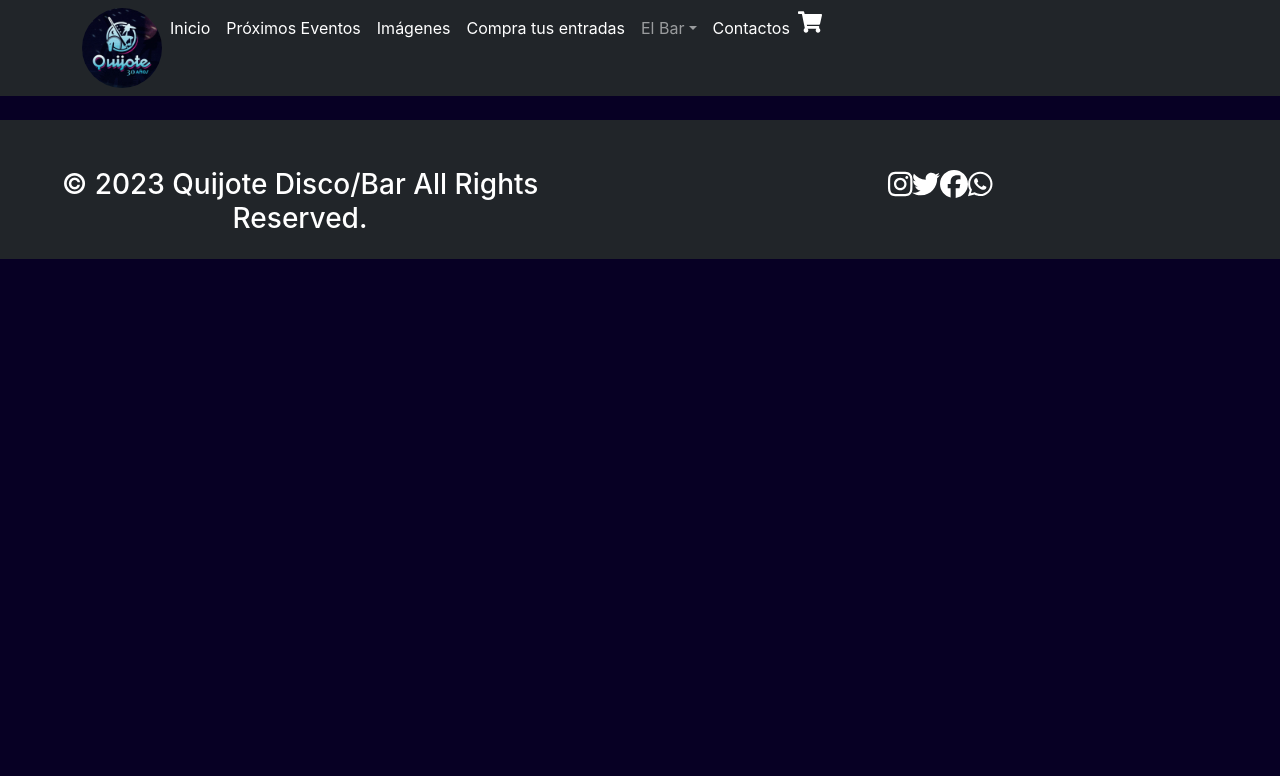
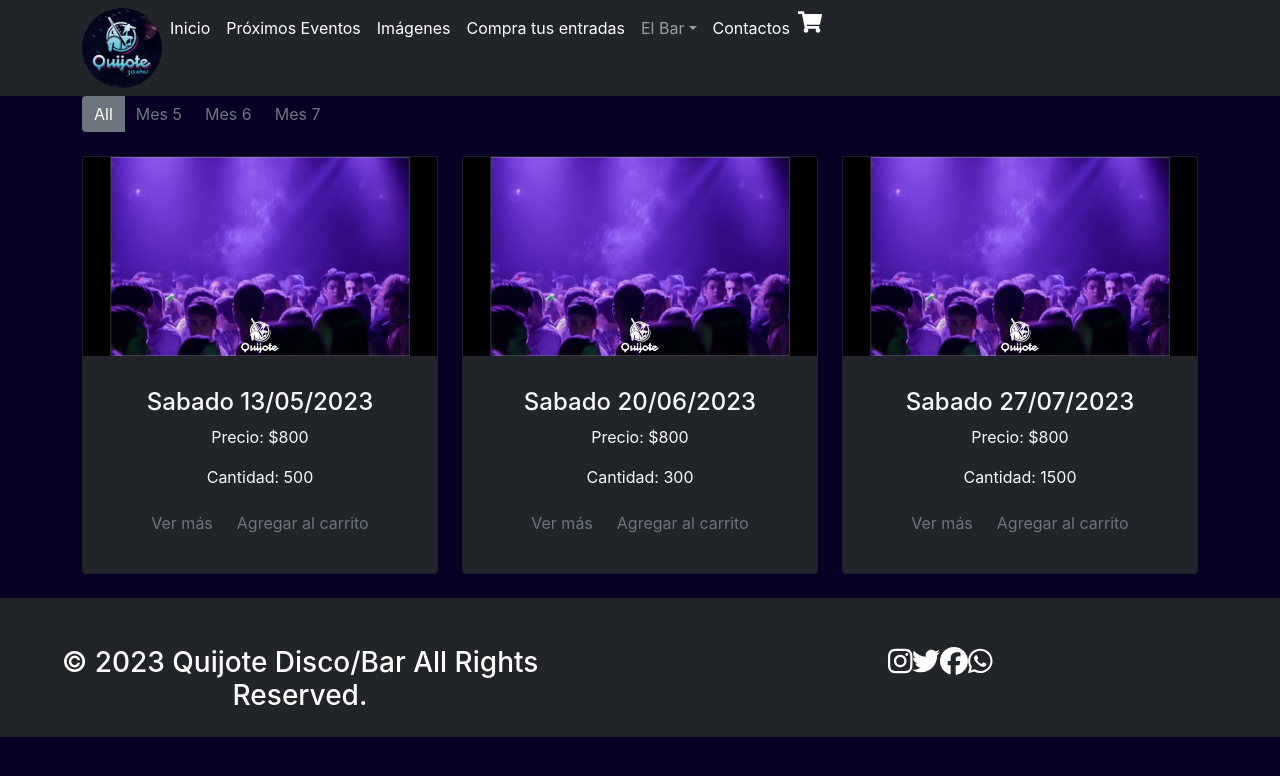
Before and after one commit to Antopasquettin90/react-pasquettin, a React (Create React App) app: page /category/1 in a window 1280 px wide. Shown: the top 776 px of the page. Built offline with nearby package versions, Linux system fonts and the light colour scheme.

Commit message:
ultimo commit de entrega 2

```diff
--- a/src/App.js
+++ b/src/App.js
@@ -1,15 +1,24 @@
+import React from 'react';
 import './App.css';
-import Rutas from './Routes/Rutas';
 
+import { BrowserRouter, Routes, Route } from 'react-router-dom';
+import Navbar from './components/Navbar/Navbar';
+import Cards from './components/Cards/Cards';
+import ItemList from './components/Items/ItemList';
+import Footer from './components/Footer/Footer';
 
-
-function App() {
+const App = () => {
   return (
-    <div className="App">
-     <Rutas/>
-    </div>
-
+    <BrowserRouter>
+      <Navbar />
+      <Routes>
+        <Route path="/Inicio" element={<Cards />} />
+        <Route path="/category/:categoryId" element={<Cards />} />
+        <Route path="/detail/:detailId" element={<ItemList />} />
+      </Routes>
+      <Footer/>
+    </BrowserRouter>
   );
-}
+};
 
 export default App;
--- a/src/Pages/Compratusentradas.js
+++ b/src/Pages/Compratusentradas.js
@@ -1,12 +1,8 @@
 import React from 'react'
-import Cards from '../components/Cards/Cards'
 
 const Compratusentradas = () => {
   return (
-    <div>
-    <h1>Compra tus Entradas</h1>
-      <Cards/>
-    </div>
+    <h1>Compratusentradas</h1>
   )
 }
 
--- a/src/components/Cards/Card.js
+++ b/src/components/Cards/Card.js
@@ -1,9 +1,8 @@
-import React, { useState } from "react";
-import PropTypes from "prop-types";
+import React, { useState } from 'react';
+import PropTypes from 'prop-types';
+import './card.css';
 
-import "./card.css";
-
-function Card({ imageSource, title, text, url }) {
+function Card({ imageSource, title, text, url, price, quantity }) {
   const [expanded, setExpanded] = useState(false);
 
   const handleExpand = () => {
@@ -11,9 +10,7 @@ function Card({ imageSource, title, text, url }) {
   };
 
   const handleAddToCart = () => {
-
-
-    console.log("Elemento agregado al carrito");
+    console.log('Elemento agregado al carrito');
   };
 
   return (
@@ -27,20 +24,19 @@ function Card({ imageSource, title, text, url }) {
           <p className="card-text text-secondary">
             {text
               ? text
-              : "Lorem ipsum dolor sit amet consectetur, adipisicing elit. Magnam deserunt fuga accusantium excepturi quia, voluptates obcaecati nam in voluptas perferendis velit harum dignissimos quasi ex? Tempore repellat quo doloribus magnam."}
+              : 'Lorem ipsum dolor sit amet consectetur, adipisicing elit. Magnam deserunt fuga accusantium excepturi quia, voluptates obcaecati nam in voluptas perferendis velit harum dignissimos quasi ex? Tempore repellat quo doloribus magnam.'}
           </p>
         )}
+        <p>Precio: {price}</p>
+        <p>Cantidad: {quantity}</p>
         <div className="button-container">
           <button
             className={`btn btn-outline-secondary border-0 ${expanded ? 'expanded' : ''}`}
             onClick={handleExpand}
           >
-            {expanded ? "Ver menos" : "Ver más"}
+            {expanded ? 'Ver menos' : 'Ver más'}
           </button>
-          <button
-            className="btn btn-outline-secondary border-0 btn-add-to-cart"
-            onClick={handleAddToCart}
-          >
+          <button className="btn btn-outline-secondary border-0 btn-add-to-cart" onClick={handleAddToCart}>
             Agregar al carrito
           </button>
         </div>
@@ -53,7 +49,9 @@ Card.propTypes = {
   title: PropTypes.string.isRequired,
   text: PropTypes.string,
   url: PropTypes.string,
-  imageSource: PropTypes.string
+  imageSource: PropTypes.string,
+  price: PropTypes.number.isRequired,
+  quantity: PropTypes.number.isRequired,
 };
 
 export default Card;
--- a/src/components/Cards/Cards.jsx
+++ b/src/components/Cards/Cards.jsx
@@ -1,42 +1,52 @@
-import React, { useState } from "react";
-import Card from "./Card";
+import React, { useState } from 'react';
+import PropTypes from 'prop-types';
+import Card from './Card';
+import image1 from '../assets/image1.jpg';
 
-import image1 from "../assets/image1.jpg";
-import image2 from '../assets/image1.jpg';
-import image3 from '../assets/image1.jpg';
 
 const cards = [
   {
     id: 1,
-    title: "Sabado 13/05/2023",
+    title: 'Sabado 13/05/2023',
     image: image1,
-    url: "https://www.instagram.com/",
-    category: "Mes 5"
+    url: 'https://www.instagram.com/',
+    category: 'Mes 5',
+    description: 'Descripción del evento 1',
+    price: '$800',
+    quantity: 500
   },
   {
     id: 2,
-    title: "Sabado 20/06/2023",
-    image: image2,
-    url: "https://www.instagram.com/",
-    category: "Mes 6"
+    title: 'Sabado 20/06/2023',
+    image: image1,
+    url: 'https://www.instagram.com/',
+    category: 'Mes 6',
+    description: 'Descripción del evento 2',
+    price: '$800',
+    quantity: 300
   },
   {
     id: 3,
-    title: "Sabado 27/07/2023",
-    image: image3,
-    url: "https://www.instagram.com/",
-    category: "Mes 7"
-  },
+    title: 'Sabado 27/07/2023',
+    image: image1,
+    url: 'https://www.instagram.com/',
+    category: 'Mes 7',
+    description: 'Descripción del evento 3',
+    price: '$800',
+    quantity: 1500
+  }
 ];
 
-function Cards() {
-  const [selectedCategory, setSelectedCategory] = useState("All");
+function Cards({ categoryId }) {
+  const [selectedCategory, setSelectedCategory] = useState(categoryId || 'All');
 
   const handleCategoryChange = (category) => {
     setSelectedCategory(category);
   };
 
-  const filteredCards = selectedCategory === "All" ? cards : cards.filter(card => card.category === selectedCategory);
+  const filteredCards = selectedCategory !== 'All'
+    ? cards.filter((card) => card.category === selectedCategory)
+    : cards;
 
   return (
     <div className="container d-flex justify-content-center align-items-center h-100">
@@ -44,34 +54,34 @@ function Cards() {
         <div className="col-12 mb-4">
           <div className="btn-group">
             <button
-              className={`btn btn-outline-secondary border-0 ${selectedCategory === "All" ? "active" : ""}`}
-              onClick={() => handleCategoryChange("All")}
+              className={`btn btn-outline-secondary border-0 ${selectedCategory === 'All' ? 'active' : ''}`}
+              onClick={() => handleCategoryChange('All')}
             >
               All
             </button>
             <button
-              className={`btn btn-outline-secondary border-0 ${selectedCategory === "Mes 5" ? "active" : ""}`}
-              onClick={() => handleCategoryChange("Mes 5")}
+              className={`btn btn-outline-secondary border-0 ${selectedCategory === 'Mes 5' ? 'active' : ''}`}
+              onClick={() => handleCategoryChange('Mes 5')}
             >
               Mes 5
             </button>
             <button
-              className={`btn btn-outline-secondary border-0 ${selectedCategory === "Mes 6" ? "active" : ""}`}
-              onClick={() => handleCategoryChange("Mes 6")}
+              className={`btn btn-outline-secondary border-0 ${selectedCategory === 'Mes 6' ? 'active' : ''}`}
+              onClick={() => handleCategoryChange('Mes 6')}
             >
               Mes 6
             </button>
             <button
-              className={`btn btn-outline-secondary border-0 ${selectedCategory === "Mes 7" ? "active" : ""}`}
-              onClick={() => handleCategoryChange("Mes 7")}
+              className={`btn btn-outline-secondary border-0 ${selectedCategory === 'Mes 7' ? 'active' : ''}`}
+              onClick={() => handleCategoryChange('Mes 7')}
             >
               Mes 7
             </button>
           </div>
         </div>
-        {filteredCards.map(({ title, image, url, id }) => (
+        {filteredCards.map(({ id, title, image, url, price, quantity }) => (
           <div className="col-md-4" key={id}>
-            <Card imageSource={image} title={title} url={url} />
+            <Card imageSource={image} title={title} url={url} price={price} quantity={quantity} />
           </div>
         ))}
       </div>
@@ -79,4 +89,8 @@ function Cards() {
   );
 }
 
+Cards.propTypes = {
+  categoryId: PropTypes.string
+};
+
 export default Cards;
--- a/src/components/Cart/CartWidget.jsx
+++ b/src/components/Cart/CartWidget.jsx
@@ -1,13 +1,14 @@
 import React from 'react';
 import { FaShoppingCart } from 'react-icons/fa';
+import { NavLink } from 'react-router-dom';
 
 const CartWidget = ({ cartItems }) => {
   return (
     <div>
-      <a href="#">
+      <NavLink to="#" activeClassName="active">
         <FaShoppingCart style={{ fontSize: '24px', color: 'white' }} />
         <span>{cartItems}</span>
-      </a>
+      </NavLink>
     </div>
   );
 };
--- /dev/null
+++ b/src/components/Items/Item.jsx
@@ -0,0 +1,18 @@
+import React from 'react';
+
+const Item = ({ title, image, description, price, quantity }) => {
+  return (
+    <div>
+      <h2>Item</h2>
+      <p>Title: {title}</p>
+      <p>Image: {image}</p>
+      <p>Description: {description}</p>
+      <p>Price: {price}</p>
+      <p>Quantity: {quantity}</p>
+      <p>Total Price: {price * quantity}</p>
+      {/* Resto del contenido del componente Item */}
+    </div>
+  );
+};
+
+export default Item;
--- /dev/null
+++ b/src/components/Items/ItemList.jsx
@@ -0,0 +1,22 @@
+import React from 'react';
+import Item from './Item';
+
+const ItemList = ({ cards }) => {
+  return (
+    <div>
+      {cards.map((card) => (
+        <div key={card.id}>
+          <Item
+            title={card.title}
+            image={card.image}
+            description={card.description}
+            price={card.price}
+            quantity={card.quantity}
+          />
+        </div>
+      ))}
+    </div>
+  );
+};
+
+export default ItemList;
--- a/src/components/Navbar/NavbarItem.jsx
+++ b/src/components/Navbar/NavbarItem.jsx
@@ -1,6 +1,5 @@
 import React from 'react';
 import { NavLink } from 'react-router-dom';
-
 
 const NavbarItem = (props) => {
   return (
```
Also changed, not shown: src/components/Items/ItemCount.jsx (added, +43 -0 lines), src/components/Navbar/Navbar.js (+15 -17 lines), src/Routes/Rutas.jsx (line endings or trailing spaces).
